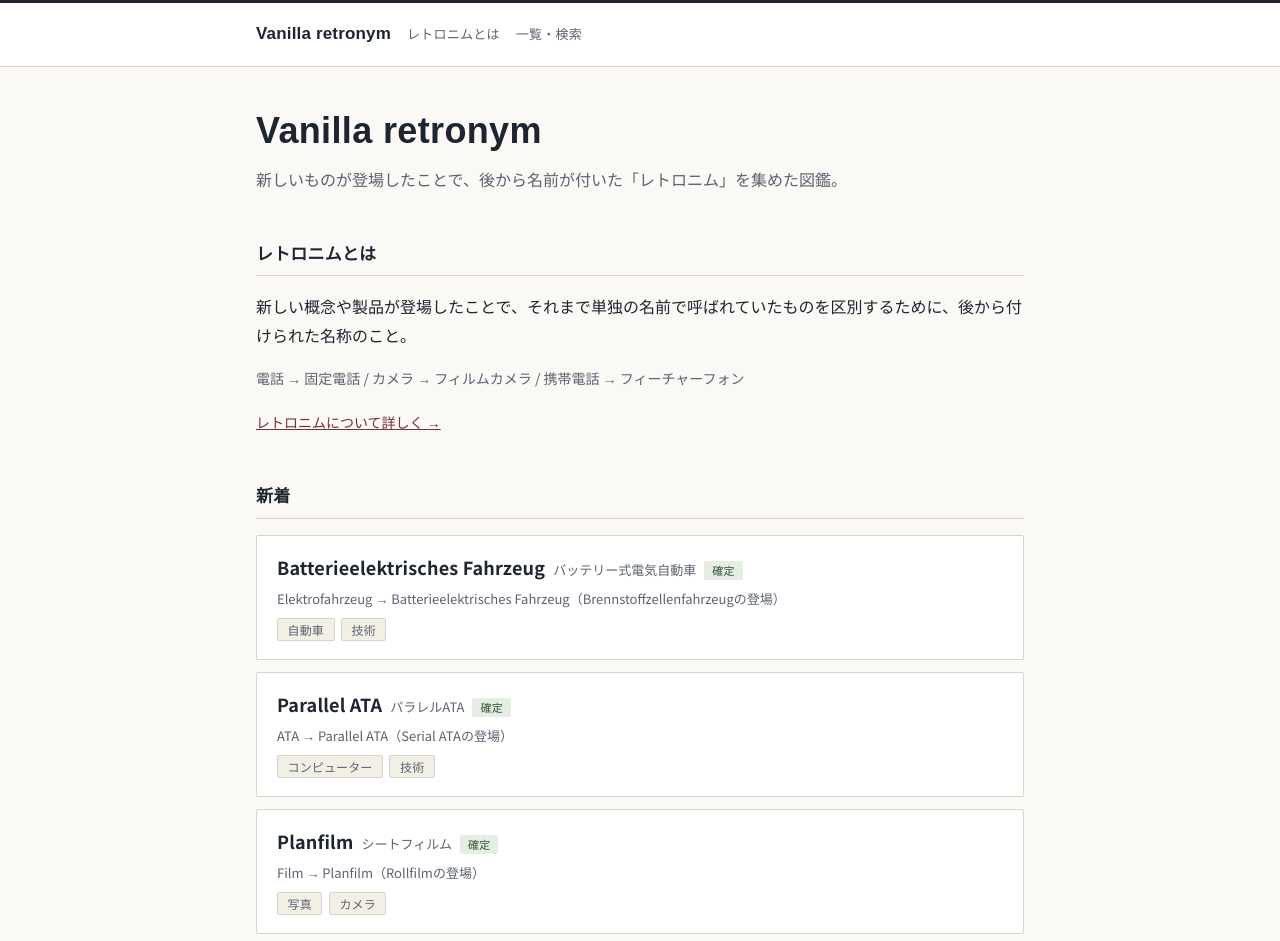
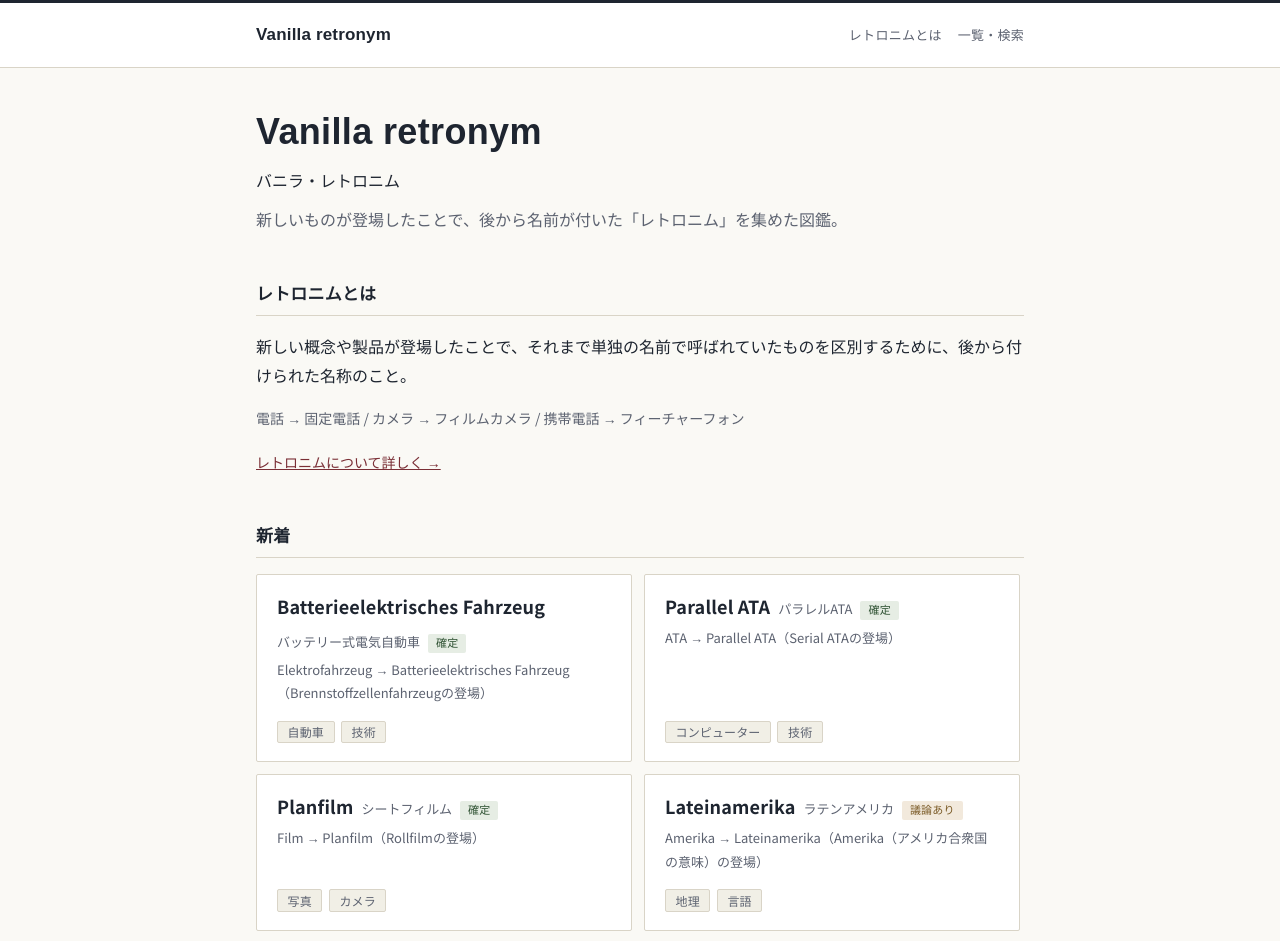
Before and after one commit to reload-co-jp/vanilla-retronym, a Next.js app: page / in a window 1280 px wide. Shown: the top 941 px of the page. Built offline with nearby package versions, Linux system fonts and the light colour scheme.

Commit message:
Modify layout

```diff
--- a/app/layout.tsx
+++ b/app/layout.tsx
@@ -40,7 +40,10 @@ export const metadata: Metadata = {
 
 const RootLayout = ({ children }: { children: React.ReactNode }) => {
   return (
-    <html lang="ja" className={`${notoSerifJP.variable} ${notoSansJP.variable}`}>
+    <html
+      lang="ja"
+      className={`${notoSerifJP.variable} ${notoSansJP.variable}`}
+    >
       <body>
         <Header>
           <nav
@@ -49,8 +52,10 @@ const RootLayout = ({ children }: { children: React.ReactNode }) => {
               display: "flex",
               flexWrap: "wrap",
               gap: "1rem",
+              justifyContent: "space-between",
             }}
           >
+            <div>
               <Link
                 href="/"
                 style={{
@@ -63,6 +68,15 @@ const RootLayout = ({ children }: { children: React.ReactNode }) => {
               >
                 {site.name}
               </Link>
+            </div>
+            <div
+              style={{
+                alignItems: "baseline",
+                display: "flex",
+                flexWrap: "wrap",
+                gap: "1rem",
+              }}
+            >
               <Link
                 href="/about/"
                 style={{
@@ -74,6 +88,7 @@ const RootLayout = ({ children }: { children: React.ReactNode }) => {
               >
                 レトロニムとは
               </Link>
+
               <Link
                 href="/retronyms/"
                 style={{
@@ -85,6 +100,7 @@ const RootLayout = ({ children }: { children: React.ReactNode }) => {
               >
                 一覧・検索
               </Link>
+            </div>
           </nav>
         </Header>
         <Main>{children}</Main>
--- a/app/page.tsx
+++ b/app/page.tsx
@@ -15,7 +15,7 @@ export const metadata: Metadata = {
 
 const Page: FC = () => {
   const tags = getTags()
-  const newest = newestRetronyms(5)
+  const newest = newestRetronyms(6)
 
   return (
     <div style={{ display: "grid", gap: "3rem" }}>
@@ -34,6 +34,7 @@ const Page: FC = () => {
         <Title style={{ fontSize: "2.25rem", lineHeight: 1.35 }}>
           {site.name}
         </Title>
+        <p>{site.nameJa}</p>
         <p style={{ color: theme.muted }}>{site.description}</p>
       </section>
 
--- a/components/retronym/card.tsx
+++ b/components/retronym/card.tsx
@@ -11,9 +11,16 @@ export const RetronymCard: FC<{ retronym: Retronym }> = ({ retronym }) => (
       backgroundColor: theme.surface,
       border: `1px solid ${theme.border}`,
       borderRadius: ".125rem",
+      display: "flex",
+      flexDirection: "column",
+      gap: ".5rem",
+      justifyContent: "space-between",
+      maxWidth: "23.5rem",
       padding: "1.125rem 1.25rem",
+      width: "100%",
     }}
   >
+    <div>
       <div
         style={{
           alignItems: "baseline",
@@ -46,6 +53,7 @@ export const RetronymCard: FC<{ retronym: Retronym }> = ({ retronym }) => (
       >
         {retronym.originalName} → {retronym.name}（{retronym.trigger}の登場）
       </p>
+    </div>
     <TagList>
       {retronym.tags.map((tag) => (
         <Tag key={tag}>{tag}</Tag>
@@ -57,7 +65,7 @@ export const RetronymCard: FC<{ retronym: Retronym }> = ({ retronym }) => (
 export const RetronymCardList: FC<{ retronyms: Retronym[] }> = ({
   retronyms,
 }) => (
-  <div style={{ display: "grid", gap: ".75rem" }}>
+  <div style={{ display: "flex", gap: ".75rem", flexWrap: "wrap" }}>
     {retronyms.map((retronym) => (
       <RetronymCard key={retronym.id} retronym={retronym} />
     ))}
--- a/lib/site.ts
+++ b/lib/site.ts
@@ -1,5 +1,6 @@
 export const site = {
   name: "Vanilla retronym",
+  nameJa: "バニラ・レトロニム",
   url: "https://vrn.reload.co.jp",
   description:
     "新しいものが登場したことで、後から名前が付いた「レトロニム」を集めた図鑑。",
```
Lines whose indentation alone changed are shown as unchanged.
